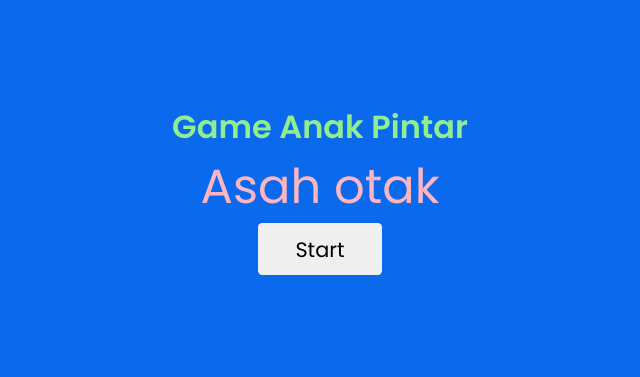
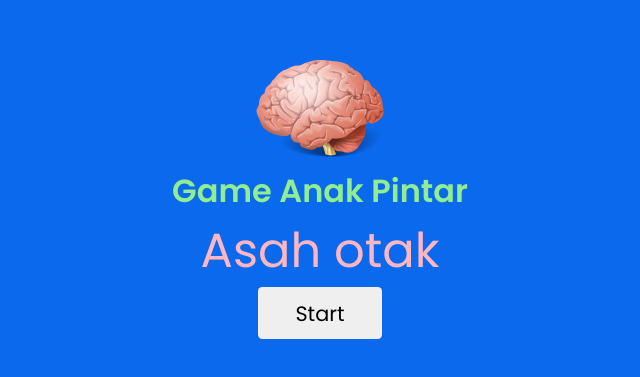
Before and after one commit to latiha/soal, a plain HTML site: page index.html in a window 1280 px wide. Shown: the part 211-588 px from the top of the page, without its empty margins (320-960 px from the left). Drawn offline with Linux system fonts and the light colour scheme.

Commit message:
Update index.html

```diff
--- a/index.html
+++ b/index.html
@@ -14,6 +14,7 @@
   <body>
 
     <div class="start-screen">
+      <img src="img/brain3.png" alt="" />
       <h1 style="color:lightgreen">Game Anak Pintar</h1>
       <Font color="lightpink" size="20px"> Asah otak</Font>
       <button id="start-button">Start</button>
```
